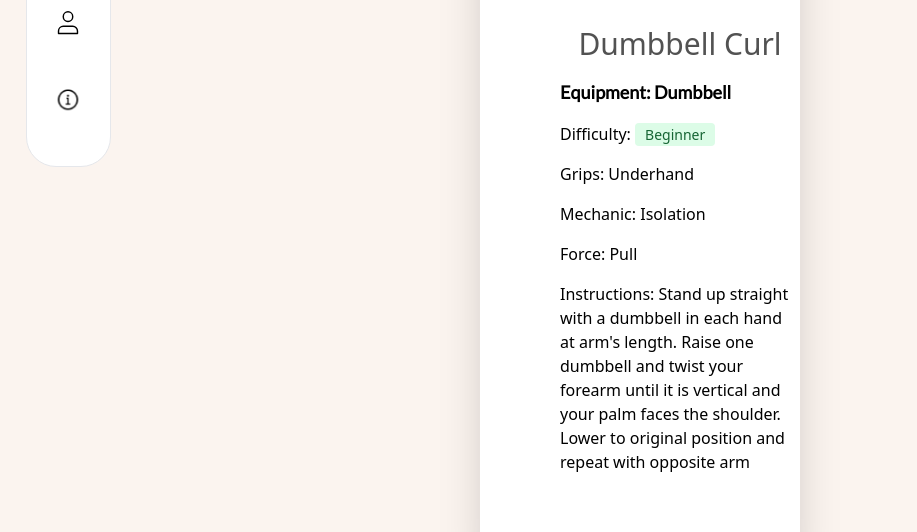
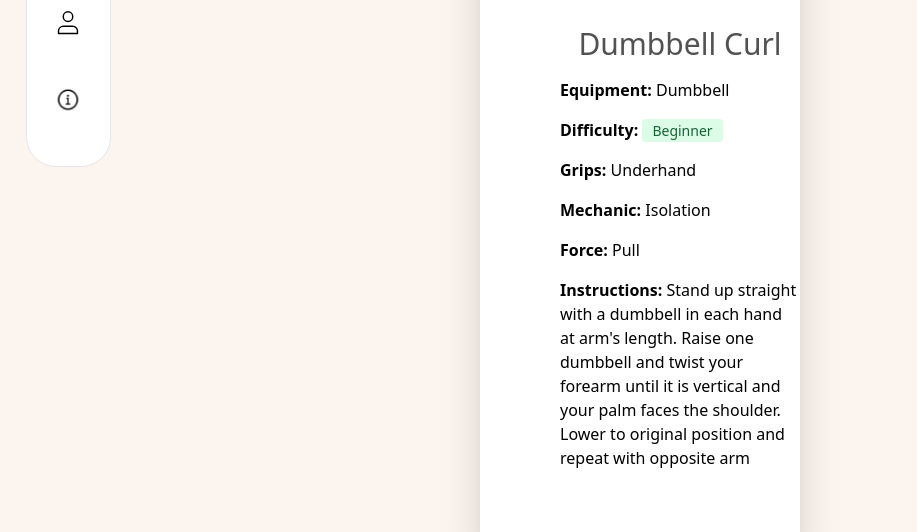
Before and after one commit to ernum/Vizercise, a Next.js app in the folder vizercise/: page /exercise/1 in a window 1280 px wide. Shown: the part 367-899 px from the top of the page, without its empty margins (0-917 px from the left). Built offline with nearby package versions, Linux system fonts and the light colour scheme.

Commit message:
feat: fix text weight on exercise page

```diff
--- a/vizercise/pages/exercise/[exerciseId].js
+++ b/vizercise/pages/exercise/[exerciseId].js
@@ -33,23 +33,17 @@ export default function Home() {
                     <h1 className='text-center p-2 text-3xl text-neutral-600 font-medium'>
                       {exercise.name}
                     </h1>
-                    <p className='py-2 font-bold text-lg font-lato'>
-                      Equipment: {exercise.equipment}{" "}
-                    </p>
-                    <p className='py-2 font-medium'>
-                      Difficulty:{" "}
+                    <p className='py-2 font-normal'><b>Equipment:</b> {exercise.equipment}{" "}</p>
+                    <p className='py-2 font-normal'>
+                      <b>Difficulty:</b>{" "}
                       <span className={difficultyColor(exercise.difficulty)}>
                         {exercise.difficulty}
                       </span>
                     </p>
-                    <p className='py-2 font-medium'>Grips: {exercise.grips}</p>
-                    <p className='py-2 font-medium'>
-                      Mechanic: {exercise.mechanic}
-                    </p>
-                    <p className='py-2 font-medium'>Force: {exercise.force}</p>
-                    <p className='py-2 font-medium'>
-                      Instructions: {exercise.howTo}
-                    </p>
+                    <p className='py-2 font-normal'><b>Grips:</b> {exercise.grips}</p>
+                    <p className='py-2 font-normal'><b>Mechanic:</b> {exercise.mechanic}</p>
+                    <p className='py-2 font-normal'><b>Force:</b> {exercise.force}</p>
+                    <p className='py-2 font-normal'><b>Instructions:</b> {exercise.howTo}</p>
                   </div>
                 </div>
               </div>
```
